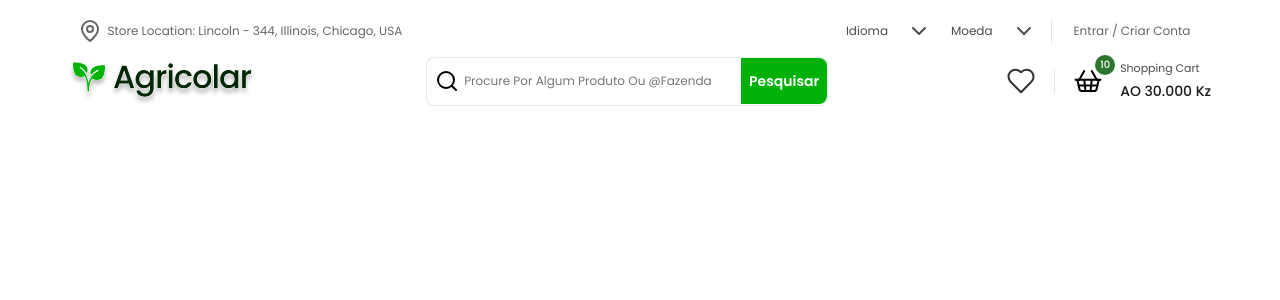
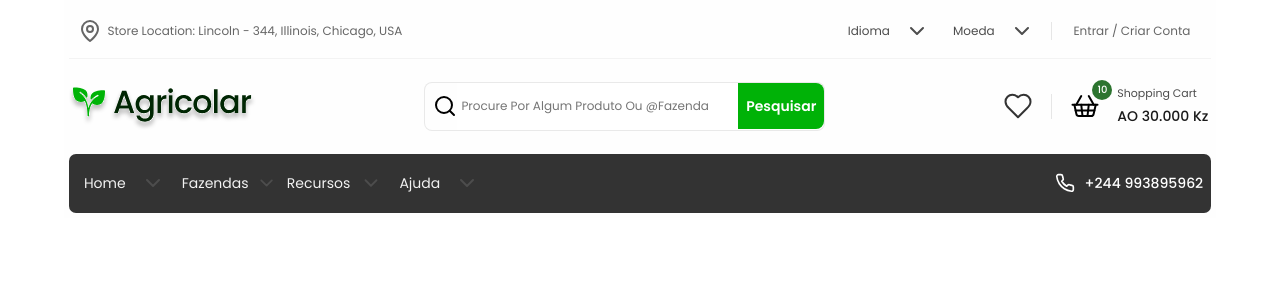
Before and after one commit to delciocapolo/agricolar, a React (Vite) app: page / in a window 1280 px wide. Shown: the top 300 px of the page. Built offline with nearby package versions, Linux system fonts and the light colour scheme.

Commit message:
nav links component is done... but, waiting for update... but considering using material ui

```diff
--- a/src/components/main-components/MenuToggle/MenuToggle.tsx
+++ b/src/components/main-components/MenuToggle/MenuToggle.tsx
@@ -1,7 +1,7 @@
 import styled from "@emotion/styled";
 import { FC, useState } from "react";
 import Box from "../TopLevelComponent/Box/Box";
-import { ChevronDown, ChevronUp } from "lucide-react";
+import { ChevronDown, ChevronRight, ChevronUp } from "lucide-react";
 import { z } from "zod";
 import { v4 as uuid } from "uuid";
 
@@ -24,6 +24,7 @@ const Title = styled['h1']`
 `;
 const ListItemsMenu = styled['ul']`
     width: clamp(95px, 100%, 1024px);
+    height: fit-content;
     content: '';
     position: absolute;
     top: 45px;
@@ -33,19 +34,25 @@ const ListItemsMenu = styled['ul']`
     gap: 5px;
     padding: 0.5rem;
     border-radius: var(--border-radius);
-    background-color:rgba(244, 244, 244, 0.7);
-    backdrop-filter: blur(14px);
+    background-color:rgba(244, 244, 244, 0.3);
+    backdrop-filter: blur(12px);
     box-shadow: 0 0 1px 1px rgba(51, 51, 51, 0.1), inset 0 0 1px 0px rgba(51, 51, 51, 0.04);
 `;
 const Content = styled(Box)`
+    width: fit-content;
     padding: 0.3rem 0;
     gap: 15px;
-    width: 100%;
+
     justify-content: space-between;
-    width: clamp(75px, 85px, 200px);
+    flex-wrap: nowrap;
 `;
 const ItemMenu = styled['li']`
+    position: realtive;
     width: 100%;
+
+    &:hover > .submenu-menu-toggle {
+        display: flex !important;
+    }
 `;
 const LinkMenu = styled['a']`
     line-height: 2.5 !important;
@@ -54,7 +61,9 @@ const LinkMenu = styled['a']`
     display: block;
 `;
 
-interface IItemMenu {
+export interface IItemMenu {
+    type?: 'link' | 'submenu';
+    subitems?: Omit<IItemMenu, 'subitems'>[];
     url?: string;
     text?: string;
 }
@@ -77,22 +86,42 @@ export const MenuToggle: FC<IMenuToggle> = ({ title = 'Menu', items }) => {
         throw new Error('Informe uma url valida!');
     }
 
+    const thereAreSubmenu = items?.some((item) => item.type === 'submenu') ? { width: 'clamp(95px, calc(100% + 50px), 1024px)' } : undefined;
+
     return (
         <MenuToggleContainer className="d-flex menu-toggle">
-            <Content onClick={handleCLick} className="d-flex">
-                <Title>{title}</Title>
+            <Content onClick={handleCLick} className="content d-flex">
+                <Title className="title-menubar">{title}</Title>
                 {currentState && <ChevronDown {...configs} />}
                 {!currentState && <ChevronUp {...configs} />}
             </Content>
             {
                 !currentState && (
-                    <ListItemsMenu className="d-flex">
+                    <ListItemsMenu className="d-flex list-items-menu" style={{ ...thereAreSubmenu }}>
                         {
-                            items!.map((item) => (
-                                <ItemMenu key={uuid()}>
-                                    <LinkMenu href={item.url} key={uuid()}>{item.text}</LinkMenu>
-                                </ItemMenu>
-                            ))
+                            items!.map((item) => {
+                                return (
+                                    <ItemMenu className="item-menu" key={uuid()}>
+                                        <div className="d-flex" style={{ justifyContent: 'space-between' }}>
+                                            <LinkMenu className="link-menu" href={item.url} key={uuid()}>{item.text}</LinkMenu>
+                                            {(item.type === 'submenu') && <ChevronRight size={15} />}
+                                        </div>
+                                        {(item.type === 'submenu') &&
+                                            (
+                                                <ListItemsMenu className="list-items-menu d-flex d-none submenu-menu-toggle">
+                                                    {
+                                                        item.subitems?.map((subitem) => (
+                                                            <ItemMenu className="item-menu" key={uuid()}>
+                                                                <LinkMenu className="link-menu" href={subitem.url} key={uuid()}>{subitem.text}</LinkMenu>
+                                                            </ItemMenu>
+                                                        ))
+                                                    }
+                                                </ListItemsMenu>
+                                            )
+                                        }
+                                    </ItemMenu>
+                                )
+                            })
                         }
                     </ListItemsMenu>
                 )
--- a/src/components/main-components/Navigation/InternalComponents/MiddleMenu.tsx
+++ b/src/components/main-components/Navigation/InternalComponents/MiddleMenu.tsx
@@ -7,6 +7,7 @@ const MiddleMenuContainer = styled['div']`
     justify-content: space-between;
     width: 100%;
     flex-wrap: wrap;
+    padding: 1.5rem 0;
 `;
 const Form = styled['form']`
     width: 35%;
@@ -79,6 +80,9 @@ const Info = styled['div']`
     color: 100%;
     backgroun-color: red;
 `;
+const CartContainer = styled['div']`
+    min-width: 218px;
+`;
 
 const MiddleMenu = () => {
     const moeda = 'AO';
@@ -98,7 +102,7 @@ const MiddleMenu = () => {
                 }} />
                 <TextField type="submit" name="submit_search_bar" value="Pesquisar" style={{ padding: '0.8rem 0.5rem', cursor: 'pointer', borderRadius: '0 8px 8px 0', backgroundColor: 'var(--Success)', color: 'var(--White)', font: 'var(--Body-Small-600)' }} />
             </Form>
-            <div className="d-flex">
+            <CartContainer className="d-flex">
                 <ButtonWishList type="button" className="d-flex">
                     <Heart size={30} absoluteStrokeWidth={true} style={{ color: 'var(--Gray-800)' }} />
                 </ButtonWishList>
@@ -115,7 +119,7 @@ const MiddleMenu = () => {
                         <TotalPrice>{moeda} 30.000 kz</TotalPrice>
                     </Info>
                 </ShoppingCard>
-            </div>
+            </CartContainer>
         </MiddleMenuContainer>
     );
 };
--- a/src/components/main-components/Navigation/InternalComponents/NavLinks.tsx
+++ b/src/components/main-components/Navigation/InternalComponents/NavLinks.tsx
@@ -0,0 +1,130 @@
+import styled from "@emotion/styled";
+import { IItemMenu, MenuToggle } from "../../MenuToggle/MenuToggle";
+import { Phone } from "lucide-react";
+
+const CallNow = styled['div']`
+    width: 100%;
+    padding: 0.8rem 0.5rem;
+    justify-content: space-between;
+    background-color: var(--Gray-800);
+    border-radius: var(--border-radius);
+
+    & > div > .menu-toggle > .content > .title-menubar {
+        font: var(--Body-Small-400);
+        color: var(--Gray-50);
+    }
+`;
+const LinkCallPhone = styled['a']`
+    font: var(--Body-Small-500);
+    color: var(--White);
+    line-height: 2;
+`;
+
+const NavLink = () => {
+
+    const AjudaItems: IItemMenu[] = [
+        {
+            type: 'submenu',
+            text: 'Ajuda',
+            subitems: [
+                {
+                    type: 'link',
+                    text: 'Sobre nós',
+                    url: 'https://agricolar.com/fazendas'
+                },
+                {
+                    type: 'link',
+                    text: 'Entrar em contacto',
+                    url: 'https://agricolar.com/s'
+                },
+            ]
+        },
+    ];
+    const RecursosItems: IItemMenu[] = [
+        {
+            type: 'submenu',
+            text: 'Recursos',
+            subitems: [
+                {
+                    type: 'link',
+                    text: 'Criar fazenda online',
+                    url: 'https://agricolar.com/fazendas'
+                },
+                {
+                    type: 'link',
+                    text: 'Obter proteção',
+                    url: 'https://agricolar.com/s'
+                },
+                {
+                    type: 'link',
+                    text: 'API',
+                    url: 'https://agricolar.com/vf'
+                },
+            ]
+        },
+    ];
+    const FazendasItems: IItemMenu[] = [
+        {
+            type: 'submenu',
+            text: 'Fazendas',
+            subitems: [
+                {
+                    type: 'link',
+                    text: 'Bovinas',
+                    url: 'https://agricolar.com/fazendas'
+                },
+                {
+                    type: 'link',
+                    text: 'Veganas',
+                    url: 'https://agricolar.com/s'
+                },
+            ]
+        },
+        {
+            type: 'submenu',
+            text: 'Fazendas',
+            subitems: [
+                {
+                    type: 'link',
+                    text: 'Bovinas',
+                    url: 'https://agricolar.com/fazendas'
+                },
+                {
+                    type: 'link',
+                    text: 'Veganas',
+                    url: 'https://agricolar.com/s'
+                },
+            ]
+        },
+    ];
+    const HomeItems: IItemMenu[] = [
+        {
+            type: 'submenu',
+            text: 'Home',
+            subitems: [
+                {
+                    type: 'link',
+                    text: 'Home',
+                    url: 'https://agricolar.com/'
+                }
+            ]
+        }
+    ];
+
+    return (
+        <CallNow className="d-flex">
+            <div className="d-flex">
+                <MenuToggle title="Home" items={HomeItems} />
+                <MenuToggle title="Fazendas" items={FazendasItems} />
+                <MenuToggle title="Recursos" items={RecursosItems} />
+                <MenuToggle title="Ajuda" items={AjudaItems} />
+            </div>
+            <div className="d-flex">
+                <Phone size={20} style={{ color: 'var(--White)' }} />
+                <LinkCallPhone href="tel:+244993895962" className="d-flex">+244 993895962</LinkCallPhone>
+            </div>
+        </CallNow>
+    );
+};
+
+export default NavLink;
--- a/src/components/main-components/Navigation/InternalComponents/SmallOne.tsx
+++ b/src/components/main-components/Navigation/InternalComponents/SmallOne.tsx
@@ -9,6 +9,7 @@ import { MenuToggle } from "../../MenuToggle/MenuToggle";
 const SmallOneContainer = styled(Box)`
     justify-content: space-between;
     width: 100%;
+    border-bottom: 0.5px solid rgba(51, 51, 51, 0.05)
 `;
 const ContactContainer = styled(Box)`
     gap: 5px;
@@ -20,7 +21,7 @@ const TitleContact = styled['h1']`
 `;
 
 const LineContainer = styled(Line)({
-    height: '25px'
+    height: '18px'
 });
 
 const LinksContainer = styled(Box)({
@@ -29,6 +30,7 @@ const LinksContainer = styled(Box)({
 });
 
 const ButtonSignUpIn = styled['button']`
+    text-align: right;
     text-transform: capitalize;
     font: var(--Body-Tiny-400);
     color: var(--Gray-600);
--- a/src/components/main-components/Navigation/Menu.tsx
+++ b/src/components/main-components/Navigation/Menu.tsx
@@ -2,11 +2,15 @@ import styled from "@emotion/styled";
 import Box from "../TopLevelComponent/Box/Box";
 import SmallOne from "./InternalComponents/SmallOne";
 import MiddleMenu from "./InternalComponents/MiddleMenu";
+import NavLink from "./InternalComponents/NavLinks";
 
 const MenuContainer = styled(Box)`
+    width: clamp(310px, 90%, 1440px);
+    background-color: rgba(244, 244, 244, 0.1);
+
     gap: 0;
-    width: clamp(310px, 90%, 1440px);
     flex-direction: column;
+
     & > * {
         width: 100%;
     }
@@ -17,6 +21,7 @@ const Menu = () => {
         <MenuContainer>
             <SmallOne />
             <MiddleMenu />
+            <NavLink />
         </MenuContainer>
     );
 };
--- a/src/components/main-components/TopLevelComponent/Box/Box.tsx
+++ b/src/components/main-components/TopLevelComponent/Box/Box.tsx
@@ -2,7 +2,7 @@ import styled from "@emotion/styled";
 import { FC, HTMLAttributes, ReactNode } from "react";
 
 const configs = {
-    width: 'clamp(310px, 85%, 1024px)',
+    width: 'clamp(310px, 85%, 1440px)',
     height: 'fit-content',
     margin: 'auto',
     padding: '0.3rem'
```
